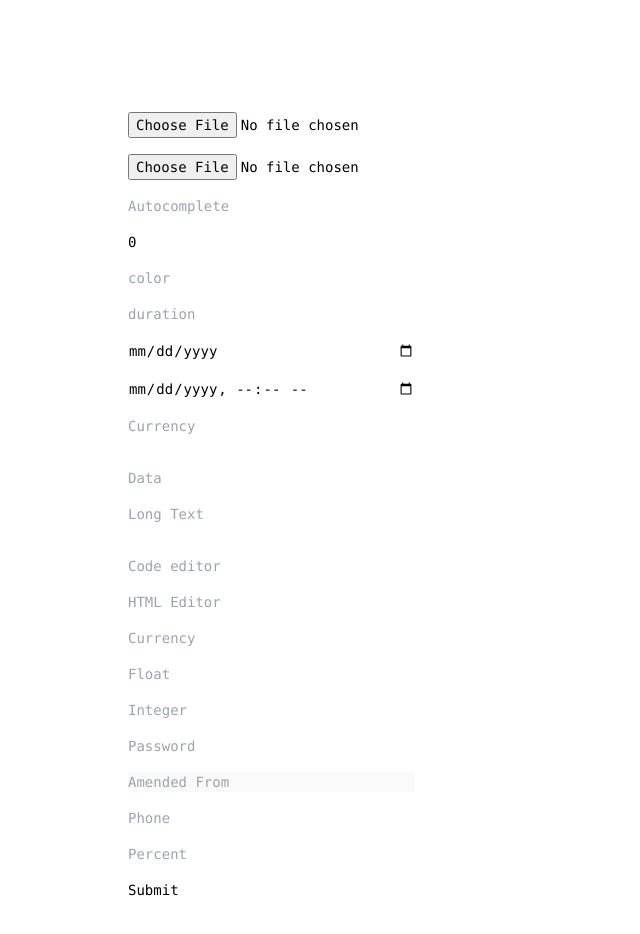
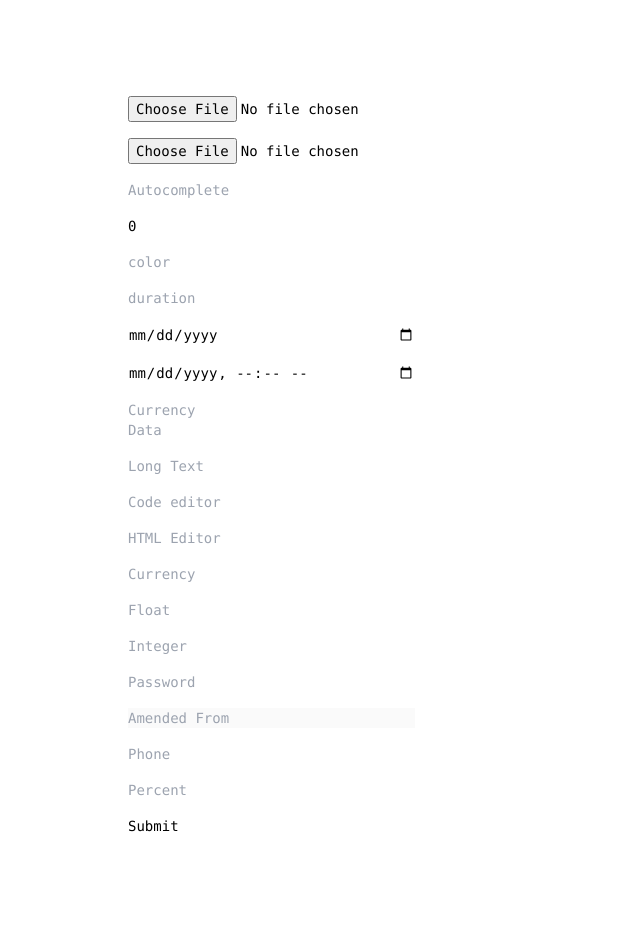
Before and after one commit to FarahZaqout/form-builder-1, a Next.js app: page / in a window 1280 px wide. Shown: the top 934 px of the page, without its empty margins (0-640 px from the left). Built offline with nearby package versions, Linux system fonts and the light colour scheme.

Commit message:
adjusts the layout

```diff
--- a/src/components/FormHelpers.ts
+++ b/src/components/FormHelpers.ts
@@ -12,11 +12,11 @@ export function getComponent(fieldType: string): React.ComponentType<{ field: an
 export function createFieldConfig(formFields: FrappeObject): ExtendedField[] {
     const configurations: ExtendedField[] = [];
     let currentSection: ExtendedField | null = null;
+    let currentSubsection: ExtendedField | null = null;
 
     formFields.docs.forEach(doc => {
         doc.fields.forEach((field: any) => {
             const extendedField: ExtendedField = {
-                // ...field,
                 disabled: Boolean(field.read_only),
                 required: Boolean(field.reqd),
                 placeholder: field.label || field.fieldname,
@@ -25,33 +25,53 @@ export function createFieldConfig(formFields: FrappeObject): ExtendedField[] {
                 label: field.label,
                 length: field.length,
                 non_negative: field.non_negative,
-                fields: field.fields,
                 default: field.default,
                 hidden: field.hidden,
                 options: field.options,
+                fields: []  // Initialize fields array for subsections
             };
 
-            if (field.fieldtype === FIELD_TYPES.SECTION_BREAK) {
+            if (field.fieldtype.toLowerCase() === FIELD_TYPES.SECTION_BREAK) {
                 if (currentSection) {
+                    if (currentSubsection) {
+                        currentSection.fields!.push(currentSubsection);
+                    }
                     configurations.push(currentSection);
                 }
-                // Reset currentSection with a new section and initialize fields array
                 currentSection = { ...extendedField, fields: [] };
-            } else if (currentSection) {
-                currentSection.fields!.push(extendedField);  // Use non-null assertion as fields is initialized
+                // Start a new subsection immediately upon starting a new section
+                currentSubsection = { ...extendedField, fields: [] };
+            } else if (field.fieldtype.toLowerCase() === FIELD_TYPES.COLUMN_BREAK) {
+                if (currentSection) {
+                    if (currentSubsection) {
+                        currentSection.fields!.push(currentSubsection);
+                    }
+                    // Start a new subsection upon column break
+                    currentSubsection = { ...extendedField, fields: [] };
+                }
             } else {
-                // Directly push fields that are not part of any section
-                configurations.push(extendedField);
+                if (currentSubsection) {
+                    currentSubsection.fields!.push(extendedField);
+                } else {
+                    // This case should not typically occur, but it handles fields outside of subsections
+                    console.warn("Field is outside any subsection:", extendedField);
+                }
             }
         });
     });
 
+    // Push the last section and subsection if they exist
     if (currentSection) {
+        if (currentSubsection) {
+            // @ts-ignore
+            currentSection.fields!.push(currentSubsection);
+        }
         configurations.push(currentSection);
     }
 
     return configurations;
 };
+
 
 export function countColumnBreaks(fields: ExtendedField[]): number {
     // This function assumes fields array does not include the 'Section Break' itself
--- a/src/components/Integrated.client.tsx
+++ b/src/components/Integrated.client.tsx
@@ -3,7 +3,7 @@ import React, { useMemo } from 'react';
 import { useForm } from 'react-hook-form';
 import { createFieldConfig, hasFileUploadField, countColumnBreaks, buildYupValidationSchema } from './FormHelpers';
 import { RenderField } from './RenderField';
-import { CustomComponents } from '../Types';
+import { CustomComponents, ExtendedField } from '../Types';
 import { FORM_ENCTYPE } from './constants';
 import {yupResolver} from '@hookform/resolvers/yup';
 
@@ -11,6 +11,24 @@ interface FormComponentProps {
     componentMap: CustomComponents;
     frappeObject: any
 }
+
+const renderFields = (fields: ExtendedField[], control: any, errors: any, componentMap: CustomComponents) => {
+    return fields.map((field, index) => {
+        if (field.fields && field.fields.length > 0) {
+            // Recursive call if the field itself contains fields (subsections)
+            return (
+                <div key={index} className={`grid gap-4 w-full grid-cols-${countColumnBreaks(field.fields) + 1}`}>
+                    {renderFields(field.fields, control, errors, componentMap)}
+                </div>
+            );
+        } else {
+            // Render the field directly if there are no nested fields
+            return (
+                <RenderField key={index} field={field} control={control} errors={errors} index={index} componentMap={componentMap} />
+            );
+        }
+    });
+};
 
 const FormComponent: React.FC<FormComponentProps> = ({ componentMap, frappeObject }) => {
     const fieldConfigurations = useMemo(() => createFieldConfig(frappeObject), []);
@@ -21,6 +39,8 @@ const FormComponent: React.FC<FormComponentProps> = ({ componentMap, frappeObjec
     const containsFileUpload = useMemo(() => {
         return fieldConfigurations.some(section => section.fields && hasFileUploadField(section.fields));
     }, [fieldConfigurations]);
+
+    console.log(JSON.stringify(fieldConfigurations));
 
     const onSubmit = async (data: { [key:string]: any} ) => {
         console.log("Submitting:", data);
@@ -41,22 +61,18 @@ const FormComponent: React.FC<FormComponentProps> = ({ componentMap, frappeObjec
     };
 
     return (
-        <form onSubmit={handleSubmit(onSubmit)} className="space-y-4"
-              encType={containsFileUpload ? FORM_ENCTYPE.MULTIPART : FORM_ENCTYPE.URLENCODED}>
+        <form onSubmit={handleSubmit(onSubmit)} className="space-y-4" encType={containsFileUpload ? FORM_ENCTYPE.MULTIPART : FORM_ENCTYPE.URLENCODED}>
             {fieldConfigurations.map((section, index) => {
-                // Check if the section has fields; if not, render the section directly
                 return (
-                    <div key={index} className={`grid gap-4 w-full ${section.fields ? `grid-cols-${countColumnBreaks(section.fields) + 1}` : 'grid-cols-1'}`}>
-                        {Boolean(section?.fields?.length) ? section?.fields?.map((field, fieldIndex) => (
-                            <RenderField key={fieldIndex} field={field} control={control} errors={errors} index={fieldIndex} componentMap={componentMap} />
-                        )) : (
+                    <div key={index}>
+                        {Boolean(section.fields && section.fields.length) ? renderFields(section.fields, control, errors, componentMap) : (
                             // Render the field directly if there are no nested fields
                             <RenderField key={index} field={section} control={control} errors={errors} index={index} componentMap={componentMap} />
                         )}
                     </div>
                 );
             })}
-            <button type="submit" className="btn btn-primary">Submit</button>
+        <button type="submit" className="btn btn-primary">Submit</button>
         </form>
     );
 };
```
